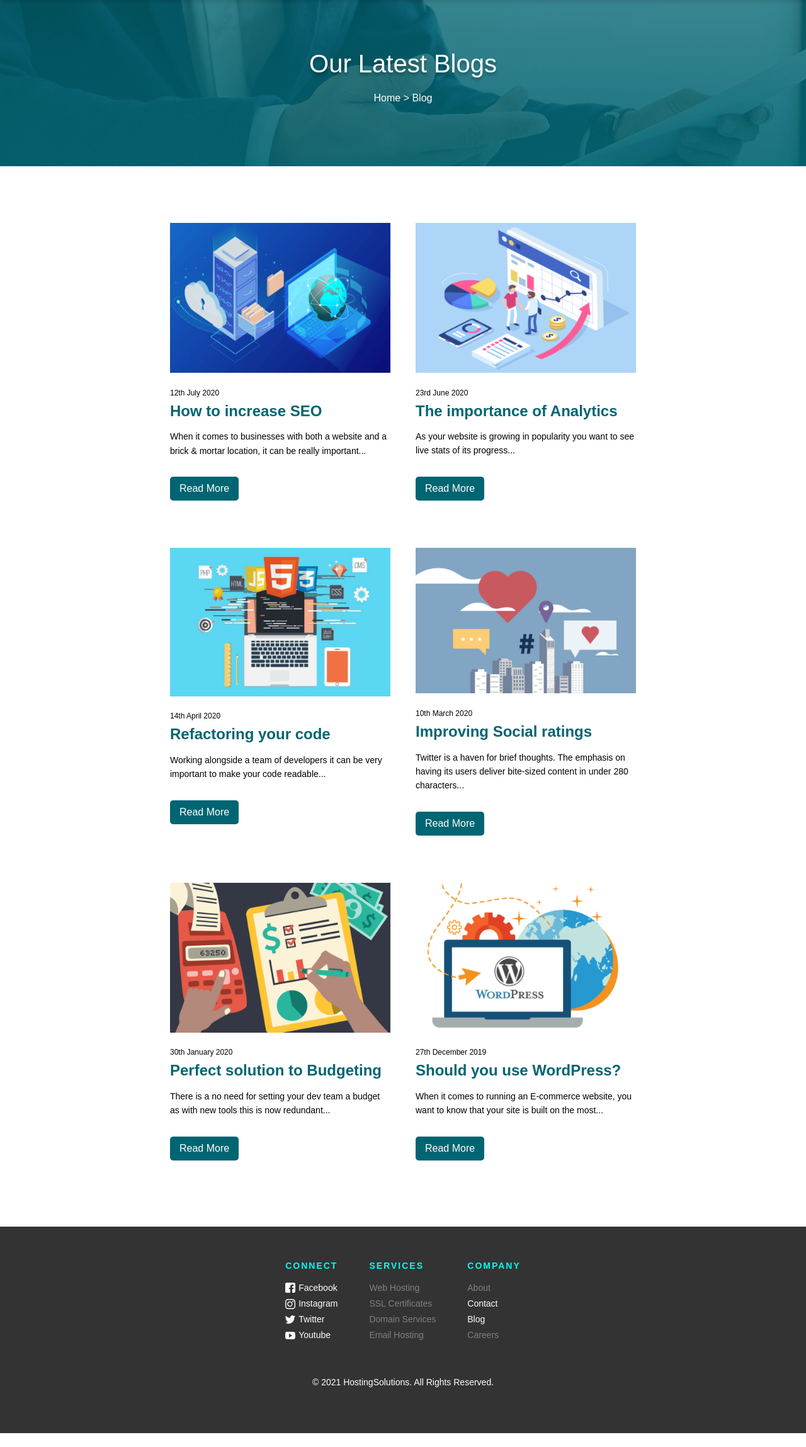
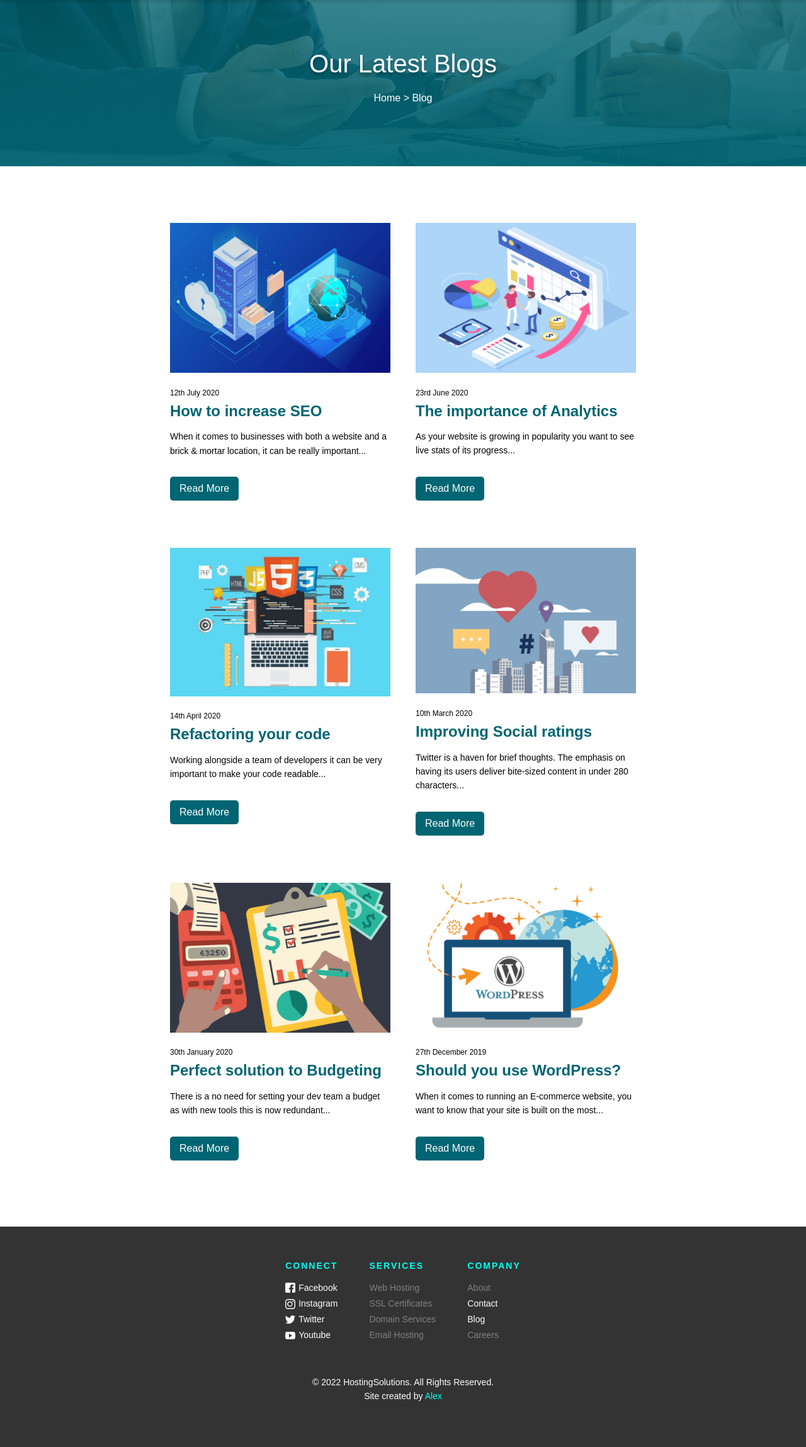
Before and after one commit to xfvelocity/hosting-solutions, a PHP site: page /blog.html in a window 1280 px wide. Shown: the part 96-2394 px from the top of the page at 63% size. Before the commit the page ends 2372 px from the top, so only its background shows below. Run offline with PHP 8.4, Linux system fonts and the light colour scheme.

Commit message:
bug fixes, code cleanup

```diff
--- a/blog.html
+++ b/blog.html
@@ -182,8 +182,13 @@
           </div>
         </div>
         <div class="terms">
-          <p>&copy; 2021 HostingSolutions. All Rights Reserved.</p>
-          <!-- <p class="created-by">Site created by <a href="https://www.alex-long.co.uk" target="_blank" rel="noreferrer">Alex</a></p> -->
+          <p>&copy; 2022 HostingSolutions. All Rights Reserved.</p>
+          <p class="created-by">
+            Site created by
+            <a href="https://www.alexlong.dev" target="_blank" rel="noreferrer">
+              Alex
+            </a>
+          </p>
         </div>
       </div>
     </footer>
--- a/js/typewriter.js
+++ b/js/typewriter.js
@@ -1,8 +1,8 @@
 let t = 0;
-const headerText = document.querySelector('.header-animate');
+const headerText = document.querySelector(".header-animate");
 let programRan = false;
 
-const typeWriter = type => {
+const typeWriter = (type) => {
   if (t < type.length) {
     headerText.innerHTML += type.charAt(t);
     t++;
@@ -10,4 +10,4 @@ const typeWriter = type => {
   }
 };
 
-typeWriter('simple');
+typeWriter("simple");
--- a/scss/blog/_blogheader.scss
+++ b/scss/blog/_blogheader.scss
@@ -8,6 +8,8 @@
   color: white;
   margin-top: 80px;
   background: url("../img/blog-header.png");
+  background-size: cover;
+
   &-text {
     h2 {
       font-size: 40px;
@@ -15,8 +17,10 @@
       text-shadow: 0px 4px 4px rgba(0, 0, 0, 0.3);
       margin: 0;
     }
+
     p {
       margin: 10px 0;
+
       a {
         color: white;
       }
--- a/scss/main.scss
+++ b/scss/main.scss
@@ -25,6 +25,7 @@ ul {
 a {
   color: black;
   text-decoration: none;
+
   &:hover {
     opacity: 0.75;
   }
@@ -39,6 +40,7 @@ button {
   font-size: 16px;
   color: white;
   cursor: pointer;
+
   &:hover {
     opacity: 0.9;
   }
@@ -88,10 +90,12 @@ svg {
 main {
   background: url("../img/mobile-bg.svg") no-repeat center;
   background-size: cover;
+
   @media (min-width: 768px) {
     background: url("../img/tablet-bg.svg") no-repeat;
     background-size: cover;
   }
+
   @media (min-width: 1100px) {
     background: url("../img/desktop-bg.svg") no-repeat;
     background-size: cover;
```
Also changed, not shown: contact.html (+7 -2 lines), index.html (+7 -2 lines), js/script.js (+9 -9 lines), scss/_contact.scss (+20 -0 lines), scss/_footer.scss (+14 -0 lines), scss/_nav.scss (+30 -0 lines), scss/blog/_bloglist.scss (+8 -0 lines), scss/homepage/_about.scss (+17 -0 lines), scss/homepage/_faq.scss (+16 -0 lines), scss/homepage/_header.scss (+17 -0 lines), scss/homepage/_packages.scss (+18 -0 lines), scss/homepage/_reviews.scss (+9 -0 lines), scss/homepage/_services.scss (+9 -0 lines), README.md, 1 more files.
